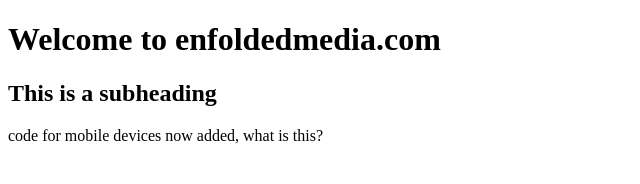
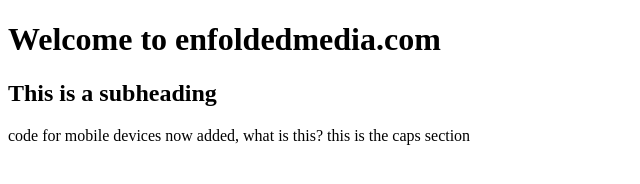
Before and after one commit to yamacode/inclusive, a plain HTML site: page index.html in a window 1280 px wide. Shown: the whole page, without its empty margins (0-640 px from the left). Drawn offline with Linux system fonts and the light colour scheme.

Commit message:
caps section

```diff
--- a/index.html
+++ b/index.html
@@ -17,6 +17,7 @@
 
     code for mobile devices now added, what is this?
 <!--     another section goes here -->
+    this is the caps section
 
 </body>
 
```
